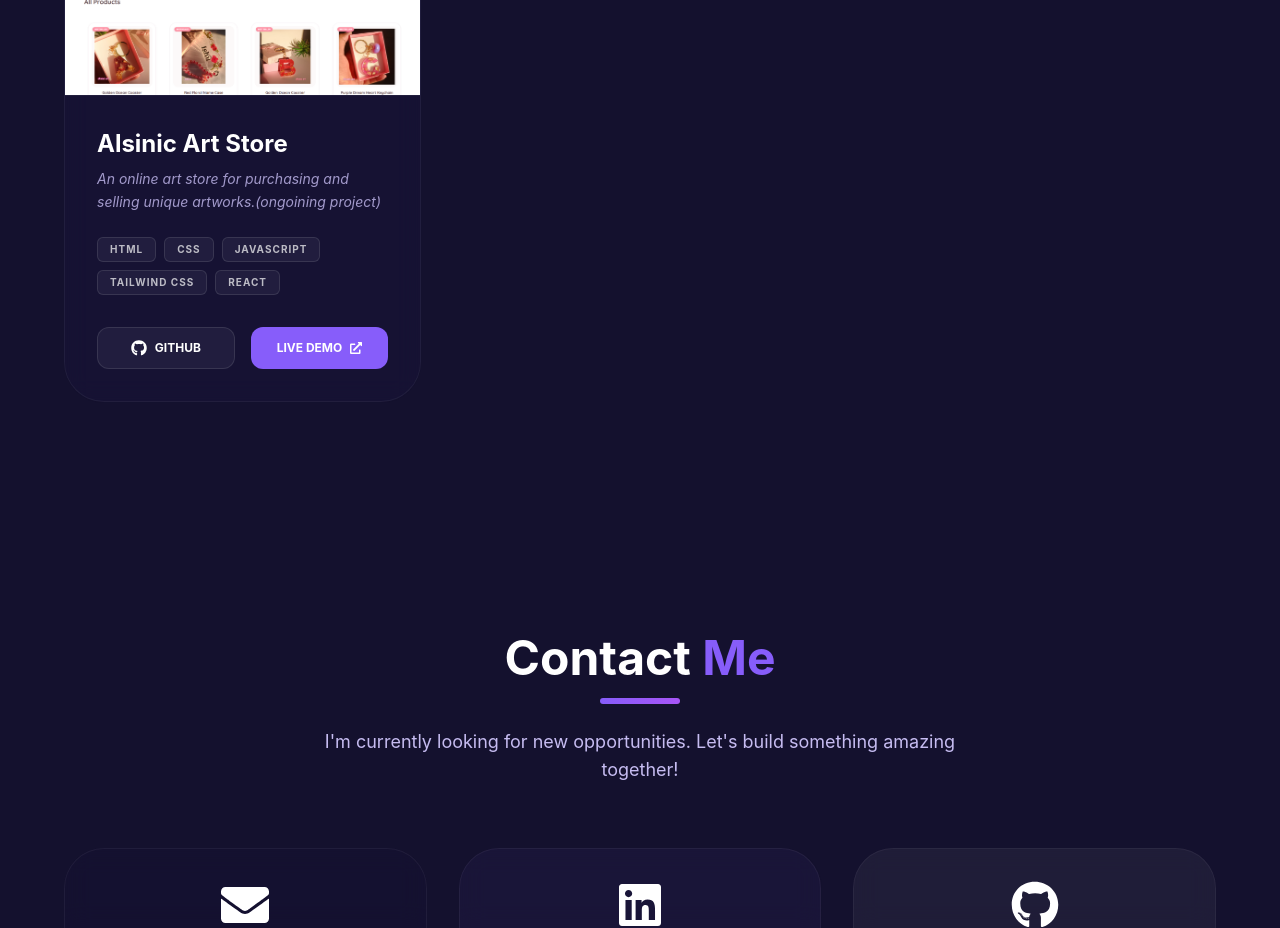
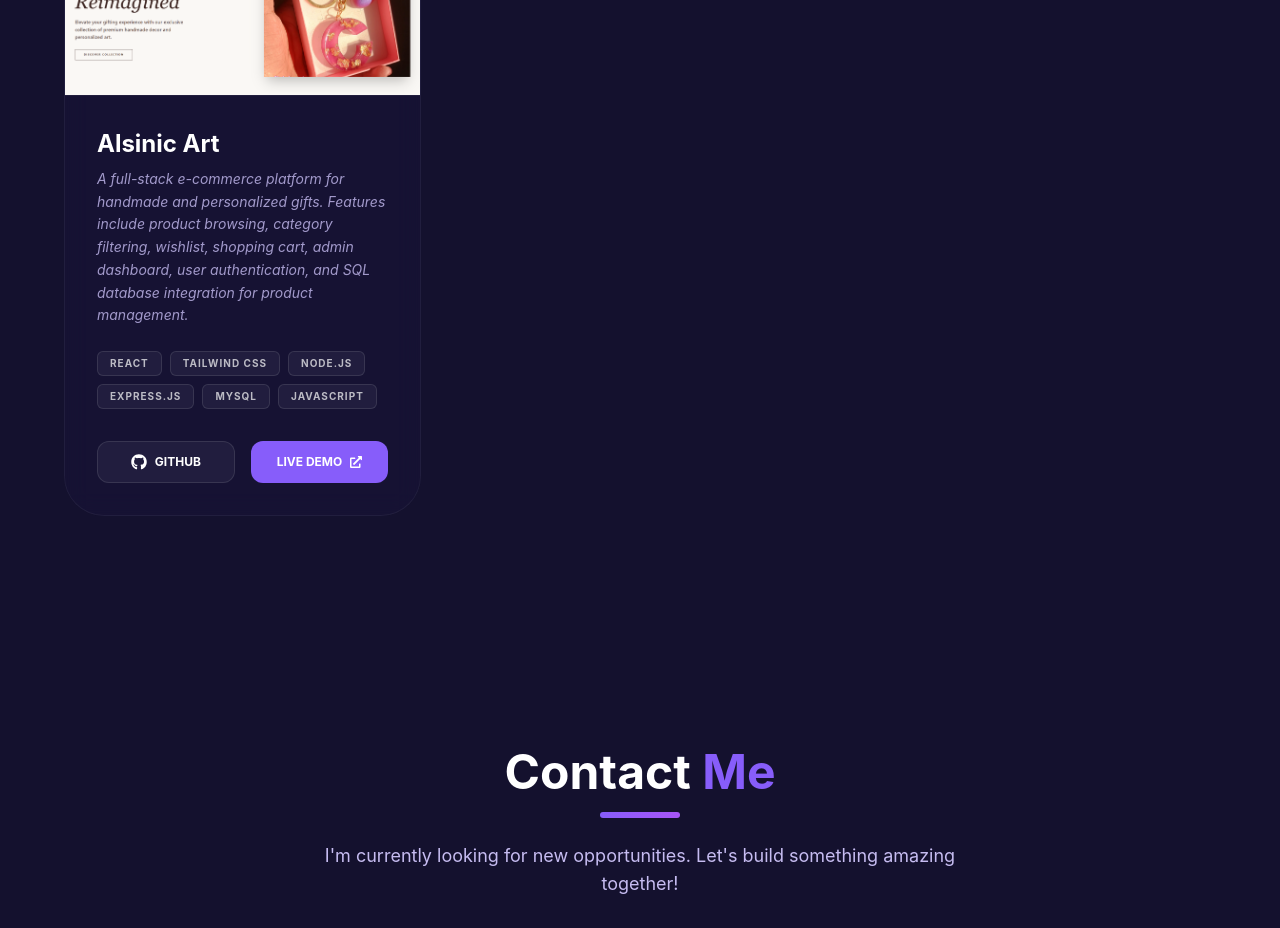
Before and after one commit to Ishwariwadnare/Portfolio, a React (Vite) app: page / in a window 1280 px wide. Shown: the part 3580-4508 px from the top of the page. Built offline with nearby package versions, Linux system fonts and the light colour scheme.

Commit message:
Update Alsinic Art project description

```diff
--- a/src/components/ProjectCard.jsx
+++ b/src/components/ProjectCard.jsx
@@ -20,4 +20,4 @@ function ProjectCard({ project }) {
   )
 }
 
-export default ProjectCard
+export default ProjectCard;
--- a/src/data/constants.js
+++ b/src/data/constants.js
@@ -56,12 +56,12 @@ export const projects = [
     live: "https://portfolio-about-ishwari.netlify.app/"
   },
 
-   {
-    name: "Alsinic Art Store",
-    description: "An online art store for purchasing and selling unique artworks.(ongoining project)",
-    image: artstoreImg,
-    tags: [ "HTML", "CSS", "JavaScript", "Tailwind CSS", "React"],
-    // github: "https://github.com/Ishwariwadnare/Art-Store",
-    // live: "https://art-store-alsinic.netlify.app/"
-  },
+{
+  name: "Alsinic Art",
+  description: "A full-stack e-commerce platform for handmade and personalized gifts. Features include product browsing, category filtering, wishlist, shopping cart, admin dashboard, user authentication, and SQL database integration for product management.",
+  image: artstoreImg,
+  tags: ["React", "Tailwind CSS", "Node.js", "Express.js", "MySQL", "JavaScript"],
+  github: "https://github.com/Ishwariwadnare/Alsinic-art-project",
+
+},
 ];
```
Also changed, not shown: src/assets/projects/art-store.png.
